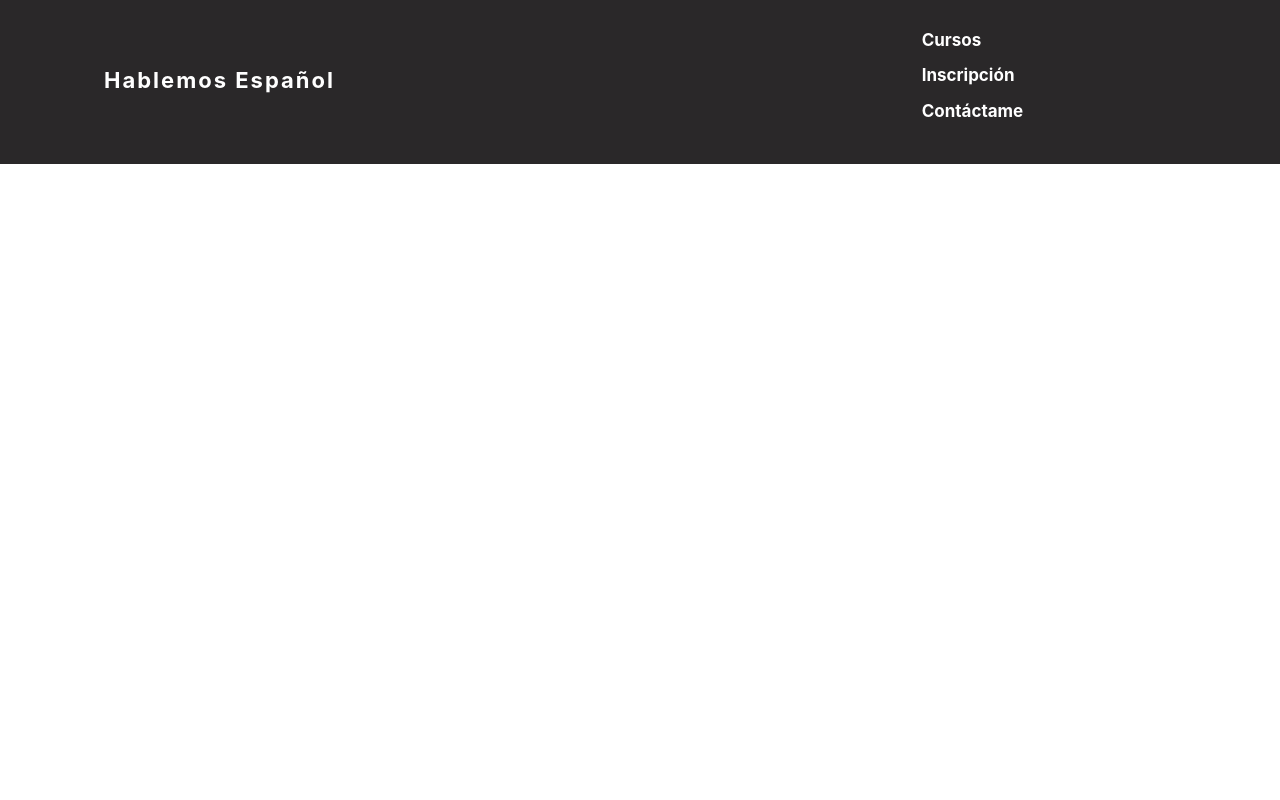
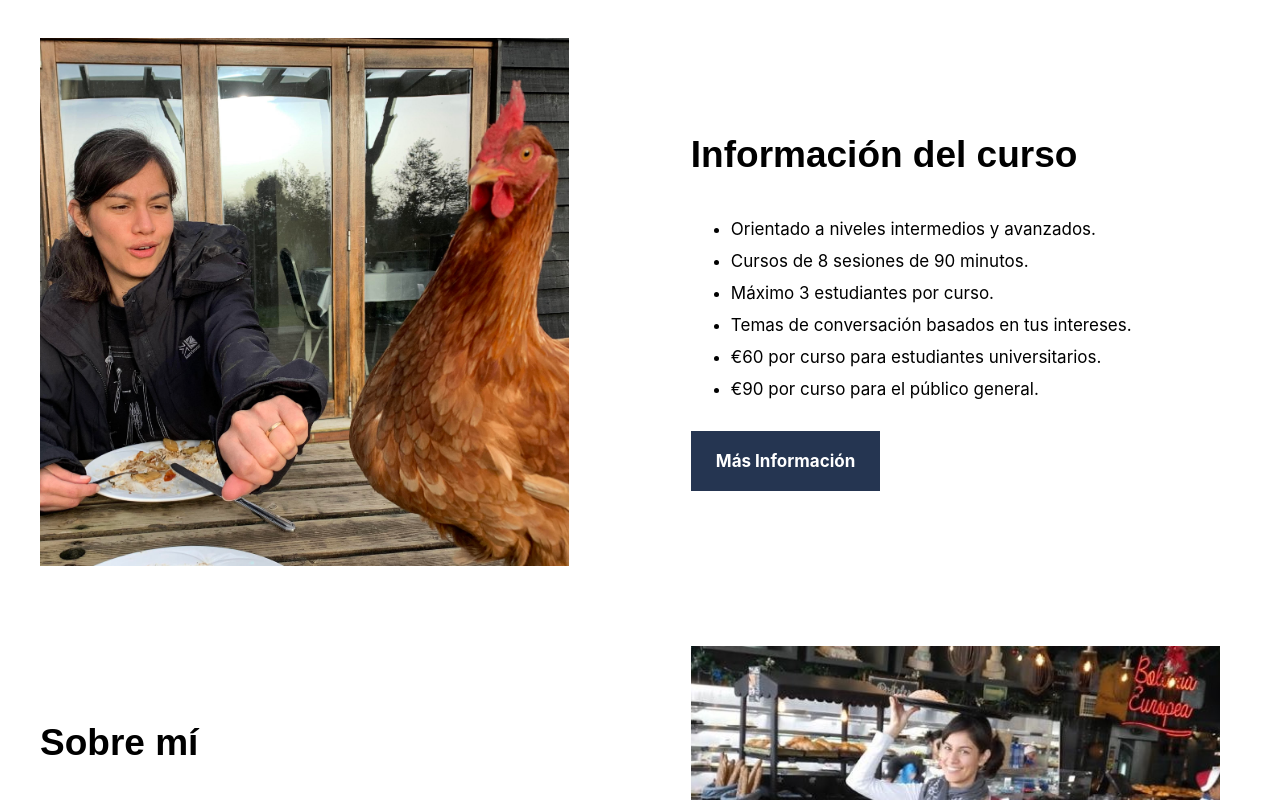
Before and after one commit to rviteri/HablemosEspanol, a React (Create React App) app: page / in a window 1280 px wide. Shown: the part 980-1780 px from the top of the page. Before the commit the page ends 1144 px from the top, so only its background shows below. Built offline with nearby package versions, Linux system fonts and the light colour scheme.

Commit message:
Created/added info blocks for home.

```diff
--- a/src/App.scss
+++ b/src/App.scss
@@ -11,6 +11,7 @@
 @import "stylesheets/components/Header.scss";
 @import "stylesheets/components/Footer.scss";
 @import "stylesheets/components/HeroBanner.scss";
+@import "stylesheets/components/InfoBlock.scss";
 
 body {
   margin: 0;
--- /dev/null
+++ b/src/components/InfoBlock.js
@@ -0,0 +1,21 @@
+import React from 'react'
+
+export default function InfoBlock({title, htmlContent, pictureUrl, reversed = false}) {
+  return (
+    <section className="section-info-block">
+      <div className={`section-content info-block-container -not-visible${reversed ? " -reversed" : ""}`}>
+        <div className="info-block__picture-container">
+          <img className="info-block__picture" src={pictureUrl}></img>
+        </div>
+        <div className="info-block__content-container">
+          <div className="info-block__content">
+            <h2 className="info-block__content-title">{title}</h2>
+            <div className="info-block__content-html">
+              {htmlContent}
+            </div>
+          </div>
+        </div>
+      </div>
+    </section>
+  )
+}
--- a/src/pages/Home.js
+++ b/src/pages/Home.js
@@ -2,18 +2,40 @@ import React from 'react';
 import Header from './../components/Header';
 import Footer from './../components/Footer';
 import HeroBanner from './../components/HeroBanner';
+import InfoBlock from './../components/InfoBlock';
 import { useTranslation } from 'react-i18next';
+import {Link} from 'react-router-dom';
 
 function Home () {
     const { t, i18n } = useTranslation();
 
+    let infoCursoContentBlock = (
+        <div>
+            <ul className="info-block-list">
+                <li>{t("info_del_curso_item_1")}</li>
+                <li>{t("info_del_curso_item_2")}</li>
+                <li>{t("info_del_curso_item_3")}</li>
+                <li>{t("info_del_curso_item_4")}</li>
+                <li>{t("info_del_curso_item_5")}</li>
+                <li>{t("info_del_curso_item_6")}</li>
+            </ul>
+            <Link to="/cursos" className="regular-button -secondary-style">
+              {t("mas_informacion")}
+            </Link>
+        </div>
+    );
+
+    let sobreMiContentBlock = (
+        <p>{t("sobre_mi_texto")}</p>
+    );
+
     return (
-        <>
+        <div>
             <Header whiteStyle={true} transparent={true}></Header>
             <HeroBanner
                 title={t("home_hero_title")}
                 subtitle={t("home_hero_subtitle")}
-                buttonText={t("home_hero_button")}
+                buttonText={t("mas_informacion")}
                 buttonUrl="/cursos"
                 verticalAlignment="bottom"
                 horizontalAlignment="left"
@@ -31,8 +53,17 @@ function Home () {
                     </div>
                 </div>
             </section>
+            <InfoBlock
+                title={t("info_del_curso")}
+                htmlContent={infoCursoContentBlock}
+                pictureUrl="/images/info_cursos.jpeg"></InfoBlock>
+            <InfoBlock
+                title={t("sobre_mi")}
+                htmlContent={sobreMiContentBlock}
+                pictureUrl="/images/sobre_mi.jpeg"
+                reversed={true}></InfoBlock>
             <Footer></Footer>
-        </>
+        </div>
     );
 }
 
--- a/src/resources/locales/en.js
+++ b/src/resources/locales/en.js
@@ -6,8 +6,17 @@ export const en = {
     "inscripcion": "Inscripción",
     "home_hero_title": "Cursos de conversación en español en línea",
     "home_hero_subtitle": "El siguiente curso comienza el 11 de Mayo de 2021",
-    "home_hero_button": "Más Información",
+    "mas_informacion": "Más Información",
     "home_motto": "A través de la conversación, mejora tu expresión oral, tu pronunciación y fluidez",
     "home_intro": "En este curso practicarás tus conocimientos del español hablando con nativos y otros estudiantes entusiasmados con el idioma.",
+    "info_del_curso": "Información del curso",
+    "info_del_curso_item_1": "Orientado a niveles intermedios y avanzados.",
+    "info_del_curso_item_2": "Cursos de 8 sesiones de 90 minutos.",
+    "info_del_curso_item_3": "Máximo 3 estudiantes por curso.",
+    "info_del_curso_item_4": "Temas de conversación basados en tus intereses.",
+    "info_del_curso_item_5": "€60 por curso para estudiantes universitarios.",
+    "info_del_curso_item_6": "€90 por curso para el público general.",
+    "sobre_mi": "Sobre mí",
+    "sobre_mi_texto": "¡Hola! Soy Pamela y enseño español en línea desde 2015 y en la SKB de la Universidad Técnica Berlin desde 2018. Soy Licenciada en Enseñanza del Español como Lengua Extranjera por la Universidad Nacional Autónoma de México. Siendo yo misma estudiante de una lengua extranjera, he enfrentado las mismas dificultades que tú al aprender un nuevo idioma. Por eso es que he decidido desarrollar este curso enfocado exclusivamente en la práctica oral, y reforzando la gramática aprendida en cursos previos.",
   }
 }
--- /dev/null
+++ b/src/stylesheets/components/InfoBlock.scss
@@ -0,0 +1,83 @@
+.info-block-container {
+  display: flex;
+  padding: 40px 0px;
+
+  &.-reversed {
+    flex-direction: row-reverse;
+
+    .info-block__content-container {
+      @include grid-push(0);
+    }
+
+    .info-block__picture-container {
+      @include grid-push(1);
+    }
+  }
+
+  // &.-not-visible {
+  //   .info-block__picture {
+  //     margin-left: -1500px;
+  //   }
+  //   .info-block__content {
+  //     margin-left: 1500px;
+  //   }
+
+  //   &.-reversed {
+  //     .info-block__picture {
+  //       margin-left: 1500px;
+  //     }
+  //     .info-block__content {
+  //       margin-left: -1500px;
+  //     }
+  //   }
+  // }
+}
+
+.info-block__picture-container {
+  @include grid-column(6);
+  display: flex;
+  align-items: center;
+  justify-content: center;
+
+  .info-block__picture {
+    margin-left: 0px;
+  }
+}
+
+.info-block__content-container {
+  @include grid-column(6);
+  @include grid-push(1);
+  display: flex;
+  flex-direction: column;
+  justify-content: center;
+
+  .info-block__content {
+    margin-left: 0px;
+  }
+
+  .info-block__content-title {
+    font-size: $base-font-size + 20;
+  }
+
+  .info-block__content-html {
+    line-height: $base-font-size + 15;
+  }
+}
+
+@include media-mobile-only {
+  .info-block-container,
+  .info-block-container.-reversed {
+    flex-direction: column;
+
+    .info-block__content-container {
+      @include grid-column(12);
+      @include grid-push(0);
+    }
+
+    .info-block__picture-container {
+      @include grid-column(12);
+      @include grid-push(0);
+      @include push-down;
+    }
+  }
+}
--- a/src/stylesheets/pages/Home.scss
+++ b/src/stylesheets/pages/Home.scss
@@ -22,6 +22,10 @@
   }
 }
 
+.info-block-list {
+  margin-bottom: 40px;
+}
+
 @include media-mobile-only {
   .section-content-motto-and-intro {
     flex-direction: column;
```
Also changed, not shown: public/images/info_cursos.jpeg (added), public/images/sobre_mi.jpeg (added).
